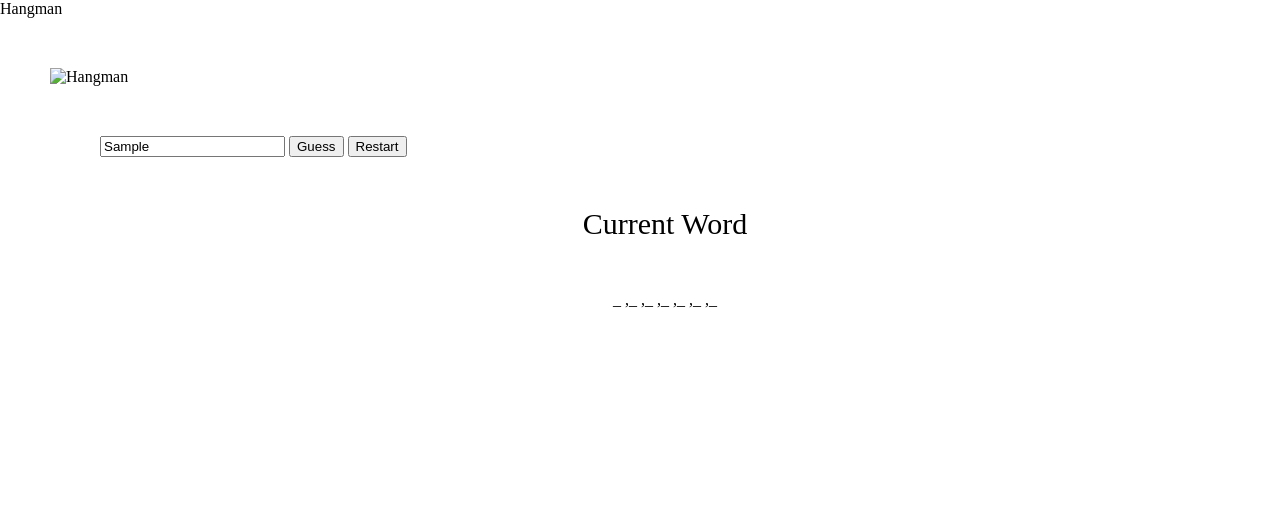
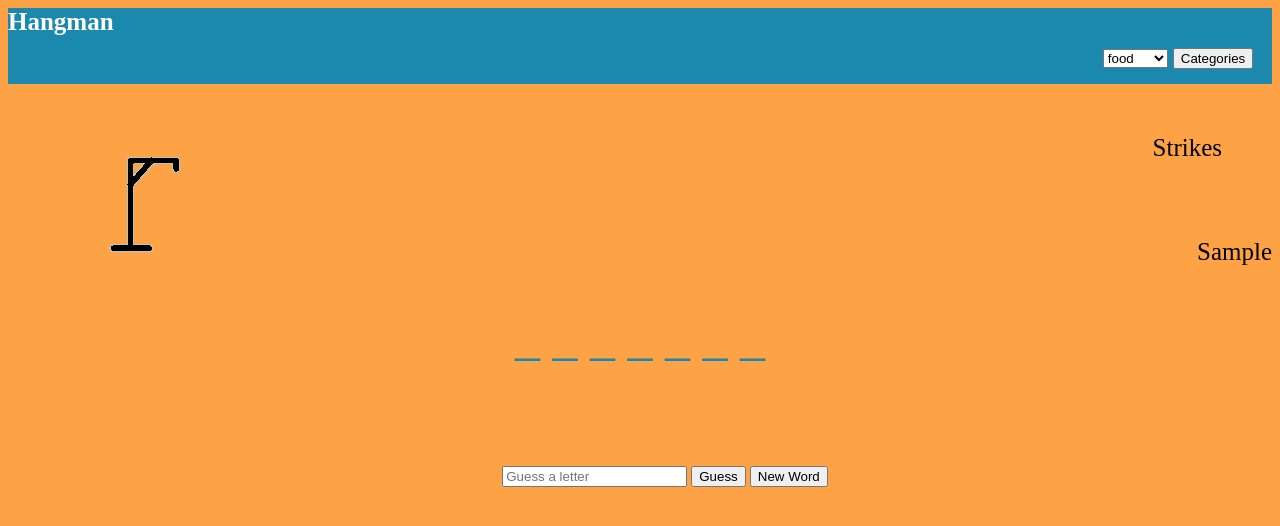
Before and after one commit to dionadk/Project1, a plain HTML site: page index.html in a window 1280 px wide. Both pictures are taken after typing "Sample" into the empty fields and a click on the input "Guess". Drawn offline with nearby package versions, Linux system fonts and the light colour scheme.

Commit message:
hangman css file complete

```diff
--- a/index.html
+++ b/index.html
@@ -6,18 +6,35 @@
   <title>Hangman</title>
 </head>
 <body>
-  <header> Hangman </header>
-  <div>
-    <img src="images/hangman.png" alt="Hangman">
-  </div>
-  <form id="hangman">
-    <input type="text" id="letter" placeholder="Guess a letter" />
-    <input id="guess" name="guess" type="submit" value="Guess" />
-    <button id="restart" name="restart" type="button">Restart</button>
+  <h3><form id="formCategory">
+    Hangman <fieldset><span class="category">
+
+      <select id = "selCategory">
+      <option >food</option>
+      <option >movies</option>
+      <option >sports</option>
+      </select>
+      <input type = "button"
+      value = "Categories"/>
+
+    </span>
+    </fieldset>
+
+  </form>
+</h3>
+  <div class="image">
+    <img id="hangImg" src="images/hang_1.gif" alt="Hangman">
+<span id="strikes">Strikes</span></div>
+  <div><span id="guessLet"></span></div>
+
+<div id="gameWord">
+  <label id="resultLbl"></label></div>
+<div class="textForm">
+<form id="hangman">
+  <input type="text" maxlength="1" id="letter" placeholder="Guess a letter" />
+  <input id="guess" name="guess" type="submit" value="Guess" />
+  <button id="restart" name="restart" type="button">New Word</button>
 </form>
-<div id="gameWord">Current Word</div>
-<div class="blankSpaces">
-  <label id="resultLbl"></label>
 </div>
 
   <script
--- a/script.js
+++ b/script.js
@@ -1,51 +1,106 @@
-var words = ['pizza', 'onion', 'tomato', 'olives', 'chicken'];
-var userWord = [];
-var score = 0;
-var chances = 7;
+/*var words = { movies:   ['jaws','titanic','back to future'],
+              food:     ['pizza','burger','hot dog','noodels'],
+              sports:   ['basket ball','hockey','soccer','tennis']
+            }
+*/
+
+
+
+var words = ['pizza', 'onion', 'tomato', 'olives', 'chicken','hot dog'];
+var userWord = []; //empty array to generate blank spaces
+var score = 0; //t track your chances
+var chances = 6; // max cahnce to try
 var count = 0;
-var splitWords = [];
-var currentWord = [];
+var splitWords = []; // splits each letter in a word
+var currentWord = []; // stores the random generated word
+var guessAlpabet = [];
 // generate random word
 function generateWord() {
     currentWord = words[Math.floor(Math.random() * words.length)];
-    //generate blank spaces
     splitWords = currentWord.split('');
     console.log(splitWords);
-    console.log(currentWord);
-    chances = splitWords.length;
+    //console.log(currentWord);
+    var hangmanWord='';
     for (var j = 0; j < splitWords.length; j++) {
-        userWord[j] = "_ ";
+        userWord[j] = splitWords[j]==' '?' ':"_ ";
+        hangmanWord=hangmanWord+"_ ";
     }
-    document.getElementById("resultLbl").innerText = userWord;
-
+    document.getElementById("resultLbl").innerText = hangmanWord;
 }
+//event listener
 $("#guess").on("click", function(e) {
     e.preventDefault();
-    guessLetter(document.getElementById("letter").value);
+    if(document.getElementById("letter").value.trim() == '')
+    return;
+    guessLetter(document.getElementById("letter").value.trim());
+
+    $("#letter").val('')
 });
+$("#restart").click(restart);
+
+function restart() {
+    score = 0;
+    count = 0;
+
+    $("#hangImg").attr("src", "images/hang_1.gif");
+    $("#letter").val('');
+    guessAlpabet=[];
+    userWord = [];
+    document.getElementById("guessLet").innerText = guessAlpabet;
+    generateWord();
+}
+
 
 //user inputs and checking for match
 function guessLetter(letter) {
+  guessAlpabet.push(letter);
+  document.getElementById("guessLet").innerText = guessAlpabet;
+  console.log(guessAlpabet);
     letter = letter.toLowerCase();
     for (var i = 0; i < splitWords.length; i++) {
         // check if the user word matches to any word in the correctword array.
         if (splitWords.includes(letter)) {
-            //splitWords.splice(i, 1); // so that user cant enter a value twice
-            console.log("match");
             checkMatchLetter(letter);
             return true;
 
         } else {
+
             count = count + 1;
-            console.log("wrong match");
             score = chances - count;
-            //console.log(`you lost ${hangMan[j]}`)
-            console.log(`you have ${score} tries`)
+            alert(`you have ${score} more tries`);
             endChance();
-            return false;
+            hangMan();
+            return;
         }
 
     }
+}
+
+function hangMan(){
+  switch (count) {
+
+      case 1:
+          $("#hangImg").attr("src", "images/hang_2n.gif");
+          break;
+      case 2:
+          $("#hangImg").attr("src", "images/hang_3n.gif");
+          break;
+      case 3:
+          $("#hangImg").attr("src", "images/hang_4n.gif");
+          break;
+      case 4:
+          $("#hangImg").attr("src", "images/hang_5n.gif");
+          break;
+      case 5:
+          $("#hangImg").attr("src", "images/hang_6n.gif");
+          break;
+      case 6:
+          $("#hangImg").attr("src", "images/hang_7n.gif");
+          break;
+      default:
+          alert("no match");
+          break;
+  }
 }
 
 function checkMatchLetter(letterCh) {
@@ -53,7 +108,11 @@ function checkMatchLetter(letterCh) {
         if (splitWords[i] == letterCh)
             userWord[i] = letterCh;
     }
-    document.getElementById("resultLbl").innerText = userWord;
+    var hangmanWord='';
+    for (var j = 0; j < userWord.length; j++) {
+        hangmanWord=hangmanWord+userWord[j];
+    }
+    document.getElementById("resultLbl").innerText = hangmanWord;
     checkMatch();
 }
 
@@ -63,15 +122,20 @@ function checkMatch() {
         if (userWord[i] === "_ ")
             return;
     }
-    console.log("you got it right");
-    console.log(`tries you took ${count}`);
+    alert("you got it right");
+    alert(`tries you took ${count}`);
+
 }
 
 function endChance() {
     if (score === 0) {
-        console.log("you have reached your max tries")
-        console.log(`The word is ${currentWord}`)
+        alert("you have reached your max tries")
+        alert(`The word is ${currentWord}`)
+
     }
+}
+function strikes(){
+
 }
 
 generateWord();
--- a/style.css
+++ b/style.css
@@ -1,23 +1,60 @@
 body{
-  background-color:#fff;
+  background-color:rgb(253,163,69);
+  margin-top: 0 auto;
+}
+#formCategory{
+  background-color: rgb(27,137,174);
   margin: 0 auto;
+
+
 }
-img{
 
-  margin: 50px;
+h3{
+  color: white;
+  font-size: 25px;
+  margin: 0;
+
+
 }
-form{
+span#strikes{
+  float:right;
+  padding: 50px;
+  font-size: 25px;
+}
+span#guessLet{
+  margin-top: -20px;
+  float:right;
+  font-size: 25px;
+}
+.image img{
+
+  margin-top: 70px;
   margin-left: 100px;
 }
+#hangman{
+
+  text-align: center;
+}
 #gameWord{
-
+  color: rgb(27,137,174);
   margin-left: 50px;
   margin-top: 50px;
-  font-size: 30px;
+  font-size: 50px;
   text-align:center;
+  padding-right: 50px;
 }
-.blankSpaces{
+
+.textForm{
   margin-left: 50px;
   margin-top: 50px;
   text-align: center;
+  padding: 50px;
 }
+span.category {
+  float: right;
+  font-size: 20px;
+}
+fieldset{
+  border: 0;
+  margin: 0 auto
+}
```
Also changed, not shown: images/animhangman.gif (added), images/hang_1.gif (added), images/hang_8n.gif (added).
